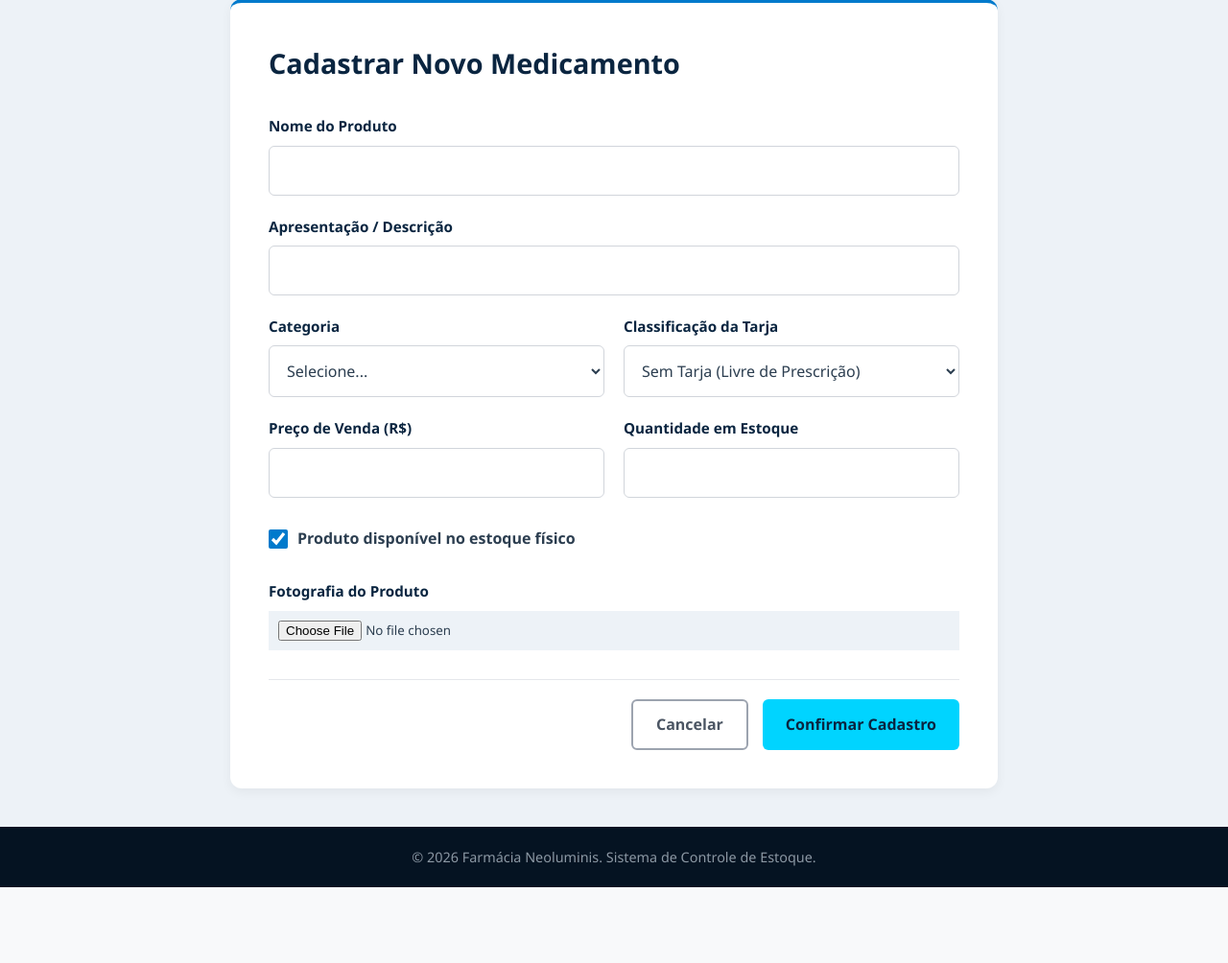
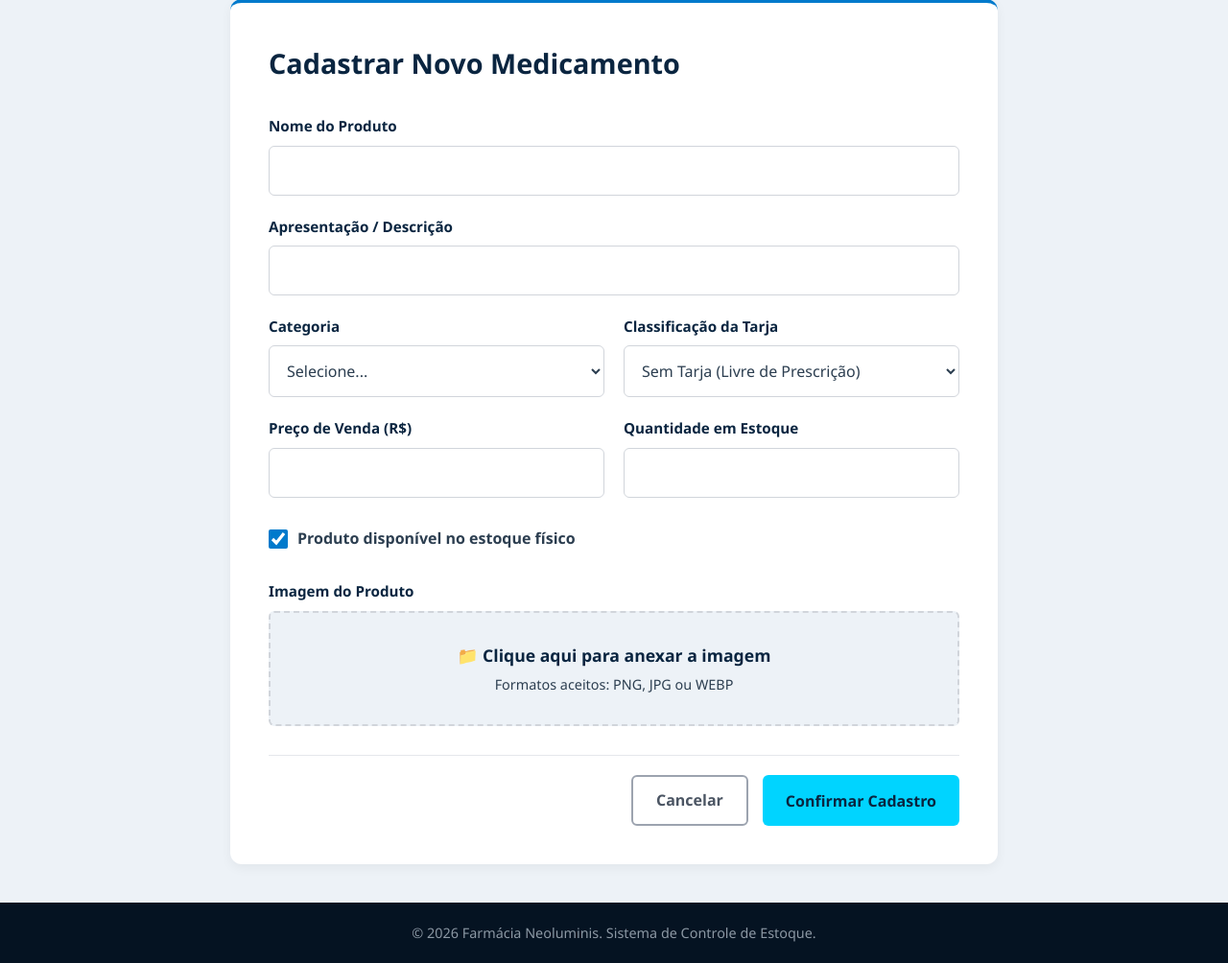
Before and after one commit to Yohendev/Farmacia-django, a Django app: page /estoque/novo/ in a window 1280 px wide. Shown: the part 109-1113 px from the top of the page at 96% size. Before the commit the page ends 1034 px from the top, so only its background shows below. Run offline with Django 5.2, Linux system fonts and the light colour scheme; a user stored in the database is signed in.

Commit message:
Peojeto na config para pt-br e mudança no design do envio de imagens da tela de cadastrar produto

```diff
--- a/core/settings.py
+++ b/core/settings.py
@@ -103,7 +103,7 @@ AUTH_PASSWORD_VALIDATORS = [
 # Internationalization
 # https://docs.djangoproject.com/en/6.0/topics/i18n/
 
-LANGUAGE_CODE = 'en-us'
+LANGUAGE_CODE = 'pt-br'
 
 TIME_ZONE = 'UTC'
 
--- a/website/templates/website/formulario_medicamento.html
+++ b/website/templates/website/formulario_medicamento.html
@@ -8,8 +8,12 @@
     .form-group { margin-bottom: 20px; display: flex; flex-direction: column; gap: 8px; }
     .form-group label { font-weight: 600; color: var(--primary-color); font-size: 0.95rem; }
     .form-group input[type="text"], .form-group input[type="number"], .form-group select { padding: 14px; border: 1px solid #D1D5DB; border-radius: 6px; background: #FFFFFF; font-size: 1rem; color: var(--text-dark); width: 100%; outline: none; transition: var(--transition); }
-    .form-group input[type="file"] { padding: 10px; background: var(--bg-light); cursor: pointer; }
     .form-group input:focus, .form-group select:focus { border-color: var(--accent-color); box-shadow: 0 0 0 3px rgba(0, 122, 204, 0.1); }
+    .file-upload-wrapper { display: flex; flex-direction: column; align-items: center; justify-content: center; width: 100%; padding: 30px; border: 2px dashed #D1D5DB; border-radius: 6px; background-color: var(--bg-light); cursor: pointer; transition: var(--transition); text-align: center; }
+    .file-upload-wrapper:hover { border-color: var(--accent-color); background-color: #EBF5FF; }
+    .file-upload-wrapper input[type="file"] { display: none; }
+    .file-upload-text { color: var(--primary-color); font-weight: 600; font-size: 1.1rem; }
+    .file-upload-text span { color: var(--text-dark); font-weight: normal; font-size: 0.9rem; display: block; margin-top: 5px; }
     .image-preview { margin-top: 10px; padding: 10px; background-color: var(--bg-light); border-radius: 6px; display: inline-block; }
     .image-preview p { font-size: 0.85rem; color: var(--text-dark); margin-bottom: 5px; font-weight: 600; }
     .image-preview img { max-width: 120px; height: auto; border-radius: 6px; border: 1px solid #D1D5DB; }
@@ -88,13 +92,19 @@
                 {% for error in form.em_estoque.errors %}<span class="error-text">{{ error }}</span>{% endfor %}
             </div>
             <div class="form-group">
-                <label for="imagem">Fotografia do Produto</label>
-                <input type="file" id="imagem" name="imagem" accept="image/png, image/jpeg, image/webp" class="{% if form.imagem.errors %}input-error{% endif %}">
+                <label>Imagem do Produto</label>
+                <label class="file-upload-wrapper">
+                    <input type="file" id="imagem" name="imagem" accept="image/png, image/jpeg, image/webp" class="{% if form.imagem.errors %}input-error{% endif %}">
+                    <div class="file-upload-text">
+                        📁 Clique aqui para anexar a imagem
+                        <span>Formatos aceitos: PNG, JPG ou WEBP</span>
+                    </div>
+                </label>
                 {% for error in form.imagem.errors %}<span class="error-text">{{ error }}</span>{% endfor %}
                 {% if medicamento and medicamento.imagem %}
                     <div class="image-preview">
                         <p>Imagem atual armazenada:</p>
-                        <img src="{{ medicamento.imagem.url }}" alt="Fotografia">
+                        <img src="{{ medicamento.imagem.url }}" alt="Imagem">
                     </div>
                 {% endif %}
             </div>
@@ -105,4 +115,15 @@
         </form>
     </div>
 </div>
+<script>
+    document.getElementById('imagem').addEventListener('change', function(e) {
+        const fileName = e.target.files[0]?.name;
+        const textElement = e.target.nextElementSibling;
+        if (fileName) {
+            textElement.innerHTML = `✅ Arquivo selecionado:<br><span style="color: var(--accent-color); font-weight: bold; font-size: 1rem;">${fileName}</span>`;
+        } else {
+            textElement.innerHTML = `📁 Clique aqui para anexar a imagem<span>Formatos aceitos: PNG, JPG ou WEBP</span>`;
+        }
+    });
+</script>
 {% endblock %}
```
